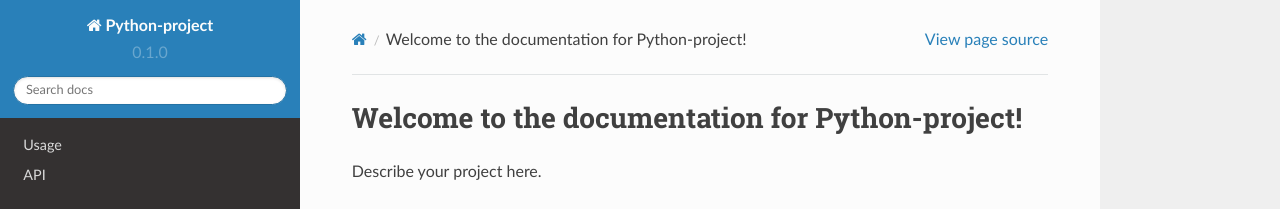
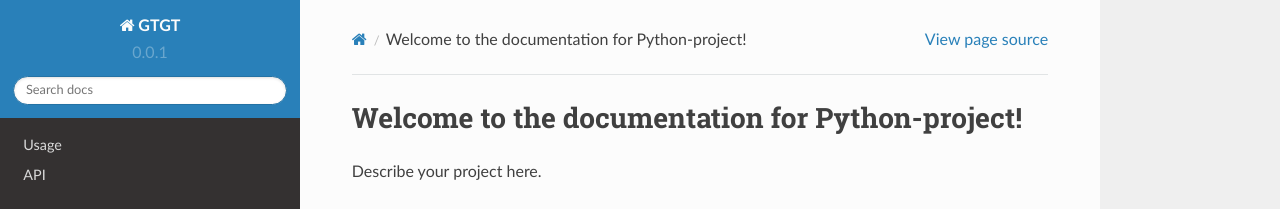
Before and after one commit to DCRT-LUMC/GTGT, a Sphinx documentation site: the page built from docs/source/index.rst, in a window 1280 px wide. Shown: the top 209 px of the page. Built offline with Sphinx 7.4.7 and the Read the Docs theme 2.0.0, drawn with Linux system fonts in a browser that asks for light colours.

Commit message:
Update documentation

```diff
--- a/docs/source/api.rst
+++ b/docs/source/api.rst
@@ -5,3 +5,6 @@
    :toctree: generated
 
    GTGT.Bed
+   GTGT.Transcript
+   GTGT.transcript
+   GTGT.range
--- a/docs/source/conf.py
+++ b/docs/source/conf.py
@@ -2,12 +2,12 @@
 
 # -- Project information
 
-project = 'Python-project'
+project = 'GTGT'
 copyright = '2023, Redmar van den Berg'
 author = 'Redmar van den Berg'
 
-release = '0.1'
-version = '0.1.0'
+release = '0.0.1'
+version = '0.0.1'
 
 # -- General configuration
 
--- a/src/GTGT/__init__.py
+++ b/src/GTGT/__init__.py
@@ -1,3 +1,4 @@
 from .bed import Bed
+from .transcript import Transcript
 
-__all__ = ["Bed"]
+__all__ = ["Bed", "Transcript"]
```
Also changed, not shown: 1 other file.
